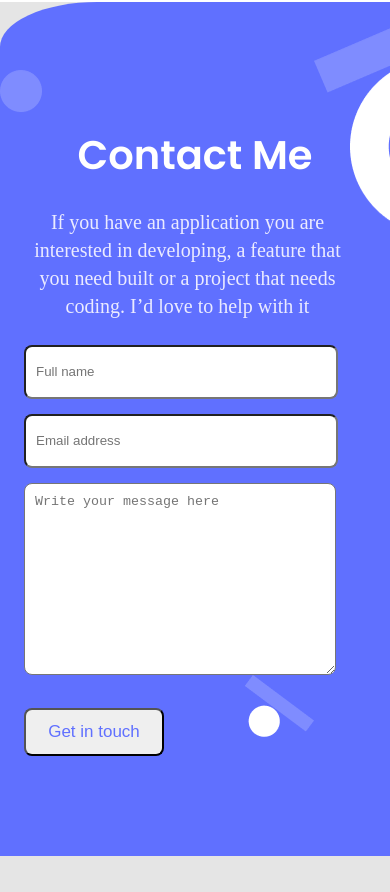
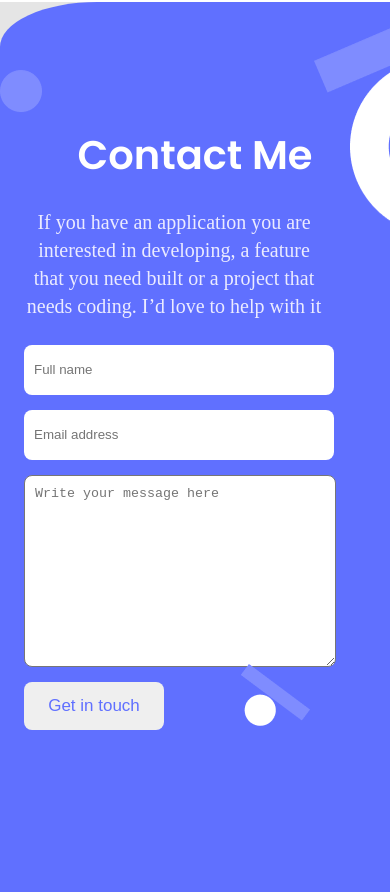
Before and after one commit to i-max-xi/Appiah-Gyimah-Maxwell, a plain HTML site: page index.html in a window 390 px wide. Shown: the part 3296-4188 px from the top of the page. Before the commit the page ends 4152 px from the top, so only its background shows below. Drawn offline with Linux system fonts and the light colour scheme.

Commit message:
Fix review error

```diff
--- a/styles/main_styles.css
+++ b/styles/main_styles.css
@@ -507,11 +507,16 @@ li {
 
   .contact p {
     height: 102px;
-    width: 327px;
+    width: 300px;
     color: #ebebff;
     font-size: 20px;
     line-height: 28px;
     text-align: center;
+  }
+
+  form{
+    display: flex;
+    flex-direction: column;
   }
 
   .contact input {
@@ -520,6 +525,7 @@ li {
     border-radius: 8px;
     margin-top: 15px;
     padding: 10px;
+    border: 0.1px;
   }
 
   .contact textarea {
@@ -543,10 +549,10 @@ li {
   }
 
   .contact-ellipse {
-    transform: translateX(80px);
+    transform: translateX(220px) translateY(-62px);
   }
 
   .contact-rectangle {
-    transform: translateX(40px) translateY(-5px);
+    transform: translateX(180px) translateY(-67px);
   }
 }
```
Also changed, not shown: index.html (+7 -2 lines).
